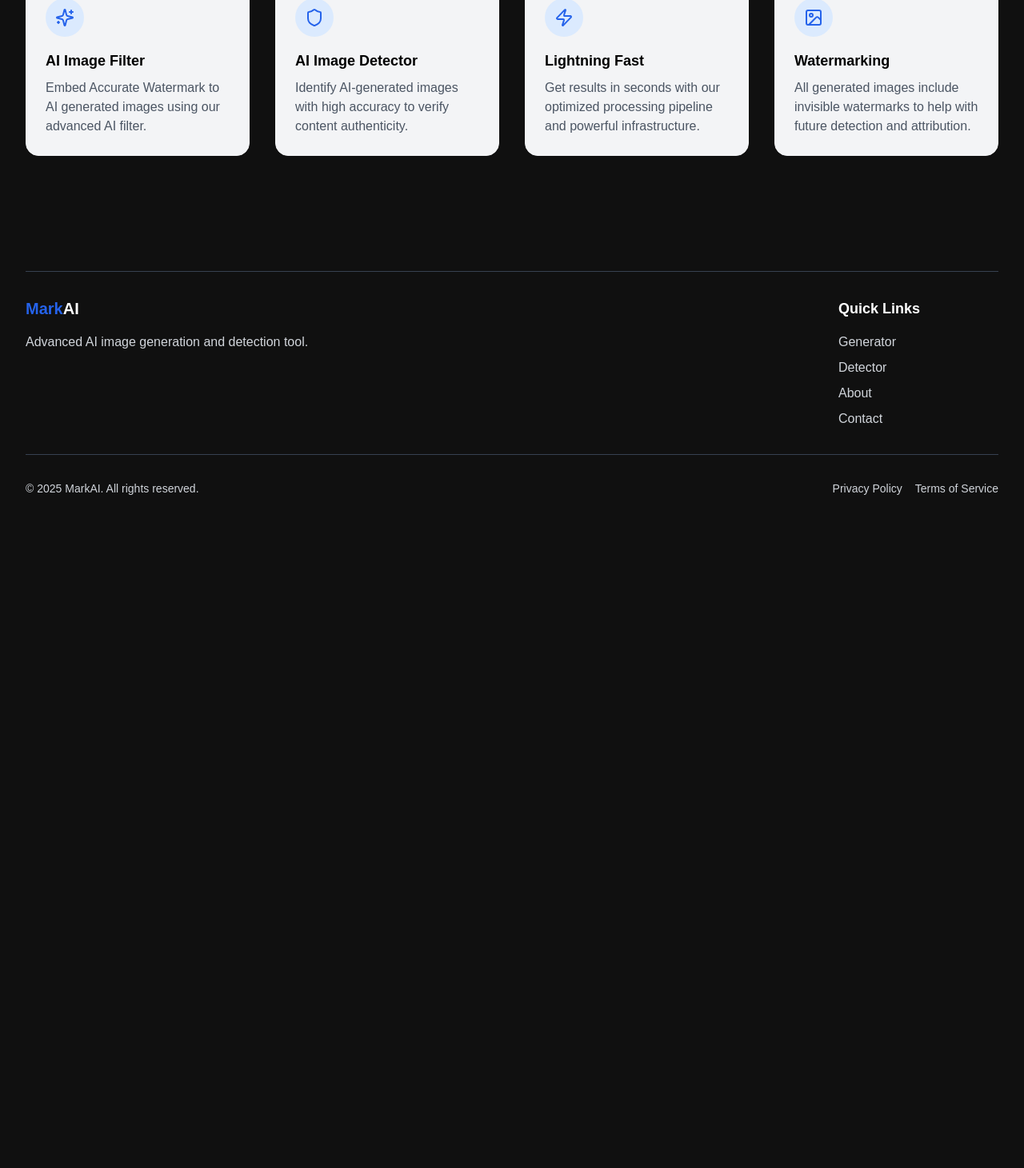
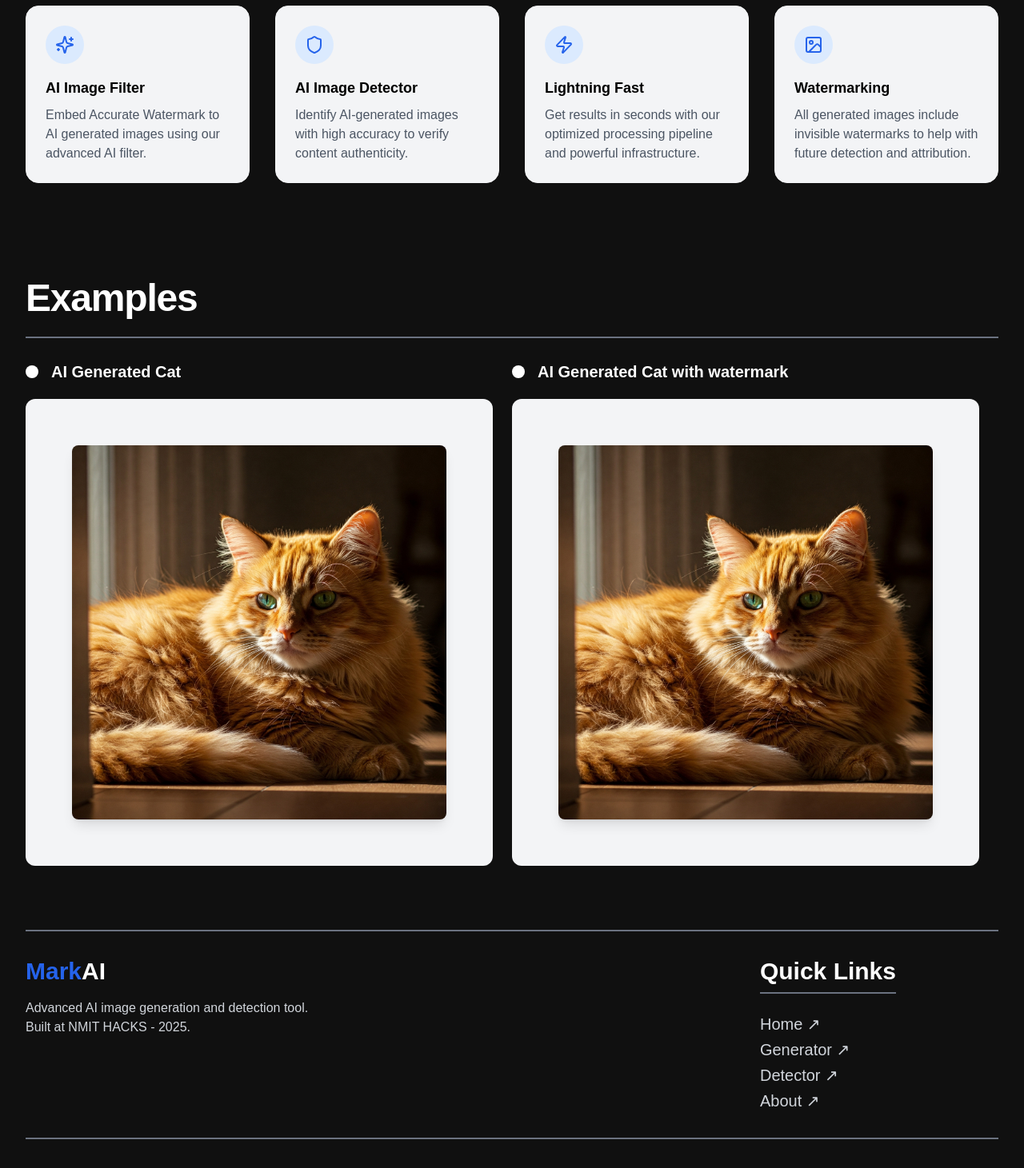
Before and after one commit to gourish-mokashi/MarkAI-NMITHacks, a React (Vite) app: page / in a window 1280 px wide. Shown: the part 1019-2480 px from the top of the page at 80% size. Before the commit the page ends 1688 px from the top, so only its background shows below. Built offline with nearby package versions, Linux system fonts and the light colour scheme; a web font is replaced by a local one.

Commit message:
major changes

```diff
--- a/package.json
+++ b/package.json
@@ -10,8 +10,11 @@
     "preview": "npx vite preview"
   },
   "dependencies": {
+    "framer-motion": "^12.12.1",
+    "locomotive-scroll": "^5.0.0-beta.21",
     "lucide": "^0.511.0",
     "lucide-react": "^0.441.0",
+    "motion": "^12.12.1",
     "react": "^18.3.1",
     "react-dom": "^18.3.1",
     "react-router-dom": "^6.26.2"
--- a/src/App.tsx
+++ b/src/App.tsx
@@ -5,13 +5,16 @@ import { Home } from './pages/Home';
 import { Generator } from './pages/Generator';
 import { Detector } from './pages/Detector';
 import { About } from './pages/About';
+import LocomotiveScroll from 'locomotive-scroll';
+
+const locomotiveScroll = new LocomotiveScroll();
 
 export function App() {
   return (
       <BrowserRouter>
         <div className="flex flex-col items-center min-h-screen">
           <Header />
-          <main className="flex-grow">
+          <main className="w-full flex-grow">
             <Routes>
               <Route path="/" element={<Home />} />
               <Route path="/generator" element={<Generator />} />
--- /dev/null
+++ b/src/components/Example.tsx
@@ -0,0 +1,108 @@
+import { FC, useState, useEffect } from 'react';
+import { motion } from 'framer-motion';
+
+interface Project {
+  title: string;
+  imageSrc: string;
+  alt: string;
+  headerText: string;
+  cardImageBgColor: string;
+}
+
+interface FeaturedProps {
+  header: string;
+  projects: Project[];
+}
+
+const Example: FC<FeaturedProps> = ({ header, projects }) => {
+  const [hoveredIndex, setHoveredIndex] = useState<number | null>(null);
+
+  const useMediaQuery = (query: string) => {
+    const [matches, setMatches] = useState(false);
+
+    useEffect(() => {
+      const media = window.matchMedia(query);
+      if (media.matches !== matches) {
+        setMatches(media.matches);
+      }
+      const listener = () => setMatches(media.matches);
+      media.addEventListener('change', listener);
+      return () => media.removeEventListener('change', listener);
+    }, [matches, query]);
+
+    return matches;
+  };
+
+  const isMdUp = useMediaQuery('(min-width: 768px)');
+
+  const handleMouseEnter = (index: number) => {
+    if (isMdUp) {
+      setHoveredIndex(index);
+    }
+  };
+
+  const handleMouseLeave = () => {
+    if (isMdUp) {
+      setHoveredIndex(null);
+    }
+  };
+
+  return (
+    <section className="flex items-center justify-center w-full z-10" id="projects">
+      <div className="flex flex-col max-w-7xl w-screen px-4 sm:px-6 lg:px-8 md:gap-8 gap-6">
+        <h1 className="border-b-2 border-gray-500 md:py-6 sm:py-4 pb-3 w-full font-bold tracking-tight text-white text-5xl leading-none">
+          {header}
+        </h1>
+        <div className="flex flex-wrap gap-6 w-full">
+          {projects.map((project, index) => (
+            <div key={index} className="flex flex-col gap-6 md:w-[calc(50%-1.5rem)] w-full">
+              <div className="flex items-center xl:gap-4 lg:gap-3 gap-2 w-full">
+                <div className="xl:w-4 xl:h-4 lg:h-3 lg:w-3 h-2 w-2 bg-white rounded-full"></div>
+                <h1 className=" font-semibold text-white text-xl leading-none">
+                  {project.title}
+                </h1>
+              </div>
+              <div
+                onMouseEnter={() => handleMouseEnter(index)}
+                onMouseLeave={handleMouseLeave}
+                className="relative w-full pb-[100%] rounded-xl cursor-pointer"
+              >
+                <h1
+                  className={`absolute flex overflow-hidden w-[100vw] justify-center min-[1921px]:h-[4.997vw] xl:h-[6rem] md:h-[3.75rem] sm:h-[2.25rem] h-[1.875rem] text-blue-500 font-inter text-center font-bold leading-none tracking-tight min-[1921px]:text-[4.997vw] xl:text-8xl md:text-6xl sm:text-4xl text-3xl z-20 top-1/2 -translate-y-1/2 rounded-md ${
+                    index % 2 === 0
+                      ? '-translate-x-1/2 md:left-full left-1/2'
+                      : 'translate-x-1/2 md:right-full right-1/2'
+                  }`}
+                >
+                  {project.headerText.split('').map((letter, letterIndex) => (
+                    <motion.span
+                      key={letterIndex}
+                      initial={{ y: '100%' }}
+                      animate={hoveredIndex === index ? { y: '0' } : { y: '100%' }}
+                      transition={{ ease: [0.22, 1, 0.36, 1], delay: letterIndex * 0.025 }}
+                      className=" flex items-center justify-center h-full"
+                    >
+                      {letter}
+                    </motion.span>
+                  ))}
+                </h1>
+                <div
+                  className="absolute top-0 left-0 w-full h-full flex items-center justify-center rounded-xl overflow-hidden"
+                  style={{ backgroundColor: project.cardImageBgColor }}
+                >
+                  <img
+                    className="w-[80%] rounded-lg h-auto shadow-lg"
+                    src={project.imageSrc}
+                    alt={project.alt}
+                  />
+                </div>
+              </div>
+            </div>
+          ))}
+        </div>
+      </div>
+    </section>
+  );
+};
+
+export default Example;
--- a/src/components/FeatureCard.tsx
+++ b/src/components/FeatureCard.tsx
@@ -1,8 +1,7 @@
 import React from 'react';
-import { BoxIcon } from 'lucide-react';
 
 interface FeatureCardProps {
-  icon: BoxIcon;
+  icon: React.ElementType;
   title: string;
   description: string;
 }
--- a/src/components/Footer.tsx
+++ b/src/components/Footer.tsx
@@ -1,53 +1,63 @@
 import { Link } from 'react-router-dom';
+
 export function Footer() {
-  return <footer className="text-white w-full">
-      <div className=" max-w-7xl mx-auto px-4 sm:px-6 lg:px-8 py-12">
-        <div className="border-t border-gray-700 pt-8 flex justify-between">
+  const quickLinks = [
+    { name: 'Home ↗', to: '/' },
+    { name: 'Generator ↗', to: '/generator' },
+    { name: 'Detector ↗', to: '/detector' },
+    { name: 'About ↗', to: '/about' },
+  ];
+
+  const bottomLinks = [
+    { name: 'Privacy Policy ↗', to: '#' },
+    { name: 'Repository ↗', to: '#' },
+  ];
+
+  return (
+    <footer className="text-white w-full mt-8">
+      <div className="max-w-7xl mx-auto px-4 sm:px-6 lg:px-8 py-12">
+        <div className="flex flex-col md:flex-row md:gap-0 gap-10 border-t-2 border-gray-500 pt-8 flex justify-between">
           <div>
-            <h3 className="text-xl font-bold mb-4"><span className='text-blue-600'>Mark</span>AI</h3>
+            <h3 className="text-3xl font-bold mb-4">
+              <span className="text-blue-600">Mark</span>AI
+            </h3>
             <p className="text-gray-300">
-              Advanced AI image generation and detection tool.
+              Advanced AI image generation and detection tool. <br />
+              Built at NMIT HACKS - 2025.
             </p>
           </div>
-          <div>
-            <h4 className="text-lg font-semibold mb-4">Quick Links</h4>
-            <ul className="space-y-2 mr-32">
-              <li>
-                <Link to="/generator" className="text-gray-300 hover:text-white">
-                  Generator
+          <div className='flex flex-col items-start space-y-2 mr-32'>
+            <h4 className="text-3xl font-semibold text-bold mb-4 border-b-2 border-gray-500 pb-2">Quick Links</h4>
+            <div className="flex flex-col gap-1 w-full">
+              {quickLinks.map((link) => (
+                <Link to={link.to} className="flex items-center text-gray-300 hover:text-white">
+                  <p className='text-xl hover:text-white relative group '>
+                    {link.name}
+                    <span className="absolute bottom-0 left-0 w-full h-0.5 bg-white transform scale-x-0 origin-left transition-transform duration-300 group-hover:scale-x-100"></span>
+                  </p>
                 </Link>
-              </li>
-              <li>
-                <Link to="/detector" className="text-gray-300 hover:text-white">
-                  Detector
-                </Link>
-              </li>
-              <li>
-                <Link to="/about" className="text-gray-300 hover:text-white">
-                  About
-                </Link>
-              </li>
-              <li>
-                <Link to="/contact" className="text-gray-300 hover:text-white">
-                  Contact
-                </Link>
-              </li>
-            </ul>
+              ))}
+            </div>
           </div>
         </div>
-        <div className="border-t border-gray-700 mt-8 pt-8 flex flex-col md:flex-row justify-between">
+        <div className="flex md:flex-row flex-col items-center justify-between border-t-2 border-gray-500 mt-8 pt-8 w-full  ">
           <p className="text-gray-300 text-sm">
             &copy; {new Date().getFullYear()} MarkAI. All rights reserved.
           </p>
           <div className="flex space-x-4 mt-4 md:mt-0">
-            <Link to="#" className="text-gray-300 hover:text-white text-sm">
-              Privacy Policy
-            </Link>
-            <Link to="#" className="text-gray-300 hover:text-white text-sm">
-              Terms of Service
-            </Link>
+            {bottomLinks.map((link) => (
+              <div key={link.to}>
+                <Link
+                  to={link.to}
+                  className="text-gray-300 hover:text-white text-sm"
+                >
+                  {link.name}
+                </Link>
+              </div>
+            ))}
           </div>
         </div>
       </div>
-    </footer>;
+    </footer>
+  );
 }
--- a/src/components/GeneratorForm.tsx
+++ b/src/components/GeneratorForm.tsx
@@ -1,55 +1,107 @@
 import React, { useState } from 'react';
 import { ImageIcon, DownloadIcon } from 'lucide-react';
+
 export function GeneratorForm() {
   const [prompt, setPrompt] = useState('');
   const [isGenerating, setIsGenerating] = useState(false);
   const [generatedImage, setGeneratedImage] = useState('');
+
   const handleSubmit = (e: React.FormEvent) => {
     e.preventDefault();
     if (!prompt.trim()) return;
     setIsGenerating(true);
     // Simulate image generation
     setTimeout(() => {
-      // Using a placeholder image
-      setGeneratedImage('https://images.unsplash.com/photo-1579546929518-9e396f3cc809?ixlib=rb-4.0.3&ixid=M3wxMjA3fDB8MHxwaG90by1wYWdlfHx8fGVufDB8fHx8fA%3D%3D&auto=format&fit=crop&w=800&q=80');
+      setGeneratedImage(
+        'https://images.unsplash.com/photo-1579546929518-9e396f3cc809?ixlib=rb-4.0.3&ixid=M3wxMjA3fDB8MHxwaG90by1wYWdlfHx8fGVufDB8fHx8fA%3D%3D&auto=format&fit=crop&w=800&q=80'
+      );
       setIsGenerating(false);
     }, 2000);
   };
-  return <div className="w-full max-w-3xl mx-auto">
-      <form onSubmit={handleSubmit} className="mb-8">
-        <div className="mb-4">
-          <label htmlFor="prompt" className="block text-gray-300 font-medium mb-2">
+
+  return (
+    <div className="flex flex-col items-center w-full gap-6 max-w-3xl">
+      {/* Form */}
+      <form onSubmit={handleSubmit} className="w-full">
+        <div className="w-full mb-4">
+          <label htmlFor="prompt" className="w-full block text-gray-300 font-medium mb-2">
             Describe the image you want to generate
           </label>
-          <textarea id="prompt" value={prompt} onChange={e => setPrompt(e.target.value)} className="bg-gray-300 w-full px-4 py-2 border border-gray-300 rounded-md focus:outline-none focus:ring-2 focus:ring-blue-500" rows={4} placeholder="E.g., A serene landscape with mountains and a lake at sunset" required />
+          <div className="flex items-stretch w-full gap-6">
+            <input
+              id="prompt"
+              type="text"
+              value={prompt}
+              onChange={(e) => setPrompt(e.target.value)}
+              className="flex-grow px-4 py-3 text-gray-800 bg-white border border-gray-600 rounded-xl focus:outline-none h-[56px] overflow-y-auto"
+              placeholder="E.g., A serene landscape with mountains and a lake at sunset"
+              required
+            />
+            <button
+              type="submit"
+              disabled={isGenerating}
+              className={`h-[56px] px-6 bg-blue-600 text-white rounded-xl hover:bg-blue-700 transition-colors flex items-center justify-center ${
+                isGenerating ? 'opacity-70 cursor-not-allowed' : ''
+              }`}
+            >
+              {isGenerating ? (
+                <svg
+                  className="animate-spin h-5 w-5 text-white"
+                  xmlns="http://www.w3.org/2000/svg"
+                  fill="none"
+                  viewBox="0 0 24 24"
+                >
+                  <circle
+                    className="opacity-25"
+                    cx="12"
+                    cy="12"
+                    r="10"
+                    stroke="currentColor"
+                    strokeWidth="4"
+                  ></circle>
+                  <path
+                    className="opacity-75"
+                    fill="currentColor"
+                    d="M4 12a8 8 0 018-8V0C5.373 0 0 5.373 0 12h4zm2 5.291A7.962 7.962 0 014 12H0c0 3.042 1.135 5.824 3 7.938l3-2.647z"
+                  ></path>
+                </svg>
+              ) : (
+                <>
+                  <ImageIcon className="h-5 w-5 mr-2" />
+                  Generate Image
+                </>
+              )}
+            </button>
           </div>
-        <button type="submit" disabled={isGenerating} className={`px-6 py-3 bg-blue-600 text-white rounded-md hover:bg-blue-700 transition-colors flex items-center justify-center ${isGenerating ? 'opacity-70 cursor-not-allowed' : ''}`}>
-          {isGenerating ? <>
-              <svg className="animate-spin -ml-1 mr-2 h-5 w-5 text-white" xmlns="http://www.w3.org/2000/svg" fill="none" viewBox="0 0 24 24">
-                <circle className="opacity-25" cx="12" cy="12" r="10" stroke="currentColor" strokeWidth="4"></circle>
-                <path className="opacity-75" fill="currentColor" d="M4 12a8 8 0 018-8V0C5.373 0 0 5.373 0 12h4zm2 5.291A7.962 7.962 0 014 12H0c0 3.042 1.135 5.824 3 7.938l3-2.647z"></path>
-              </svg>
-              Generating...
-            </> : <>
-              <ImageIcon className="mr-2 h-5 w-5" />
-              Generate Image
-            </>}
-        </button>
+        </div>
       </form>
-      {generatedImage && <div className="bg-white p-4 rounded-lg shadow-md">
-          <h3 className="font-medium text-lg mb-4">Generated Image</h3>
-          <div className="relative">
-            <img src={generatedImage} alt="AI generated image" className="w-full h-auto rounded-md" />
+
+      {/* Image Preview Box */}
+      <div className="w-full p-4 rounded-xl shadow-md bg-gray-300 flex flex-col justify-center items-center min-h-[500px]">
+        {generatedImage ? (
+          <>
+            <h3 className="font-medium text-white text-lg mb-4">Generated Image</h3>
+            <div className="relative w-full">
+              <img
+                src={generatedImage}
+                alt="AI generated"
+                className="w-full h-auto rounded-md"
+              />
               <div className="absolute bottom-3 right-3 bg-white bg-opacity-70 px-2 py-1 rounded text-xs">
                 Generated by MarkAI
               </div>
             </div>
-          <div className="mt-4 flex justify-end">
+            <div className="mt-4 flex justify-end w-full">
               <button className="flex items-center px-4 py-2 bg-green-600 text-white rounded-md hover:bg-green-700 transition-colors">
                 <DownloadIcon className="mr-2 h-4 w-4" />
                 Download Image
               </button>
             </div>
-        </div>}
-    </div>;
+          </>
+        ) : (
+          <p className="text-gray-600 text-center">Generated image will appear here</p>
+        )}
+      </div>
+    </div>
+  );
 }
--- a/src/index.css
+++ b/src/index.css
@@ -16,4 +16,5 @@
 body {
   background-color: #101010;
   font-family: 'Geist', sans-serif;
+  overflow-x: hidden;
 }
--- a/src/pages/Home.tsx
+++ b/src/pages/Home.tsx
@@ -1,6 +1,27 @@
 import { Link } from 'react-router-dom';
 import { ImageIcon, ShieldIcon, SparklesIcon, ZapIcon } from 'lucide-react';
 import { FeatureCard } from '../components/FeatureCard';
+import Example from '../components/Example';
+
+const ExampleData = [
+  {
+    title: 'AI Generated Cat',
+    imageSrc: "/assets/images/CAT.jpg",
+    alt: 'AI Generated Cat',
+    headerText: 'WIHTOUT-WATERMARK',
+    link: '',
+    cardImageBgColor: '#F3F4F6'
+  },
+  {
+    title: 'AI Generated Cat with watermark',
+    imageSrc: "/assets/images/CAT.jpg",
+    alt: 'AI Generated Cat  with watermark',
+    headerText: "WITH-WATERMARK",
+    link: '#',
+    cardImageBgColor: '#F3F4F6'
+  },
+];
+
 export function Home() {
   return <div className="w-full">
       {/* Hero Section */}
@@ -33,12 +54,12 @@ export function Home() {
       </section>
       {/* Features Section */}
       <section className="py-16 md:py-24">
-        <div className="max-w-7xl mx-auto px-4 sm:px-6 lg:px-8">
-          <div className="text-center mb-12">
-            <h2 className="text-white text-3xl md:text-4xl font-bold text-gray-900 mb-4">
+        <div className="max-w-7xl mx-auto px-4 sm:px-6 lg:px-8 flex flex-col w-full">
+          <div className="mb-12">
+            <h2 className="text-white text-3xl md:text-5xl font-bold text-gray-900 mb-4 border-b-2 border-gray-500 md:pb-6 sm:pb-4 pb-3 ">
               Powerful <span className='text-blue-600'>AI Image</span> Filter Tool
             </h2>
-            <p className="text-xl text-gray-400 max-w-3xl mx-auto">
+            <p className="w-full text-xl text-gray-400 max-w-3xl">
               Our platform offers state-of-the-art capabilities for both
               generating watermarked images and detecting AI generated images
             </p>
@@ -51,6 +72,7 @@ export function Home() {
           </div>
         </div>
       </section>
+      <Example header="Examples" projects={ExampleData}/>
 
     </div>;
 }
```
Also changed, not shown: src/pages/About.tsx (+8 -8 lines), src/pages/Generator.tsx (+11 -10 lines), 1 other file (tests, documents, lock files or other folders). Lines whose indentation alone changed are shown as unchanged.
